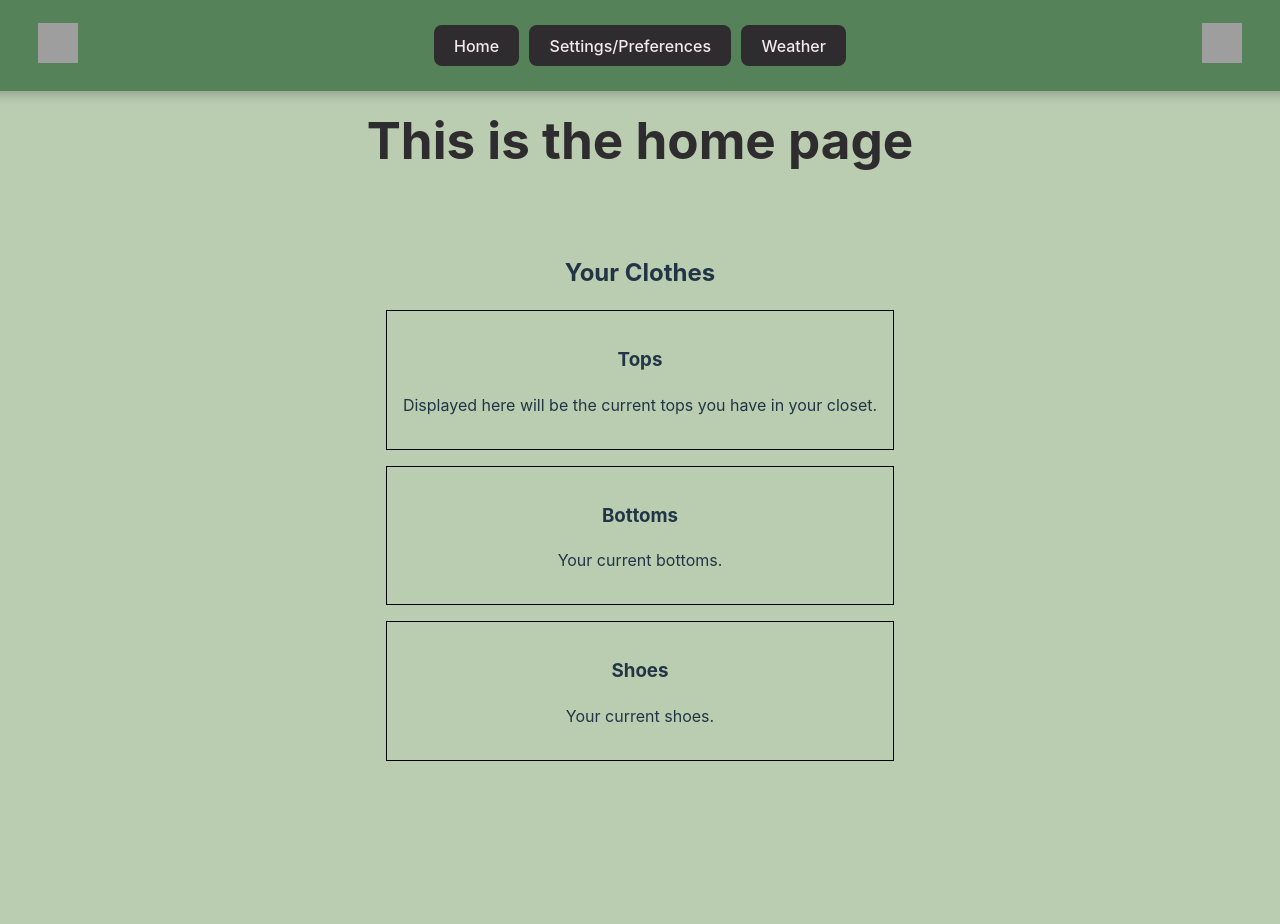
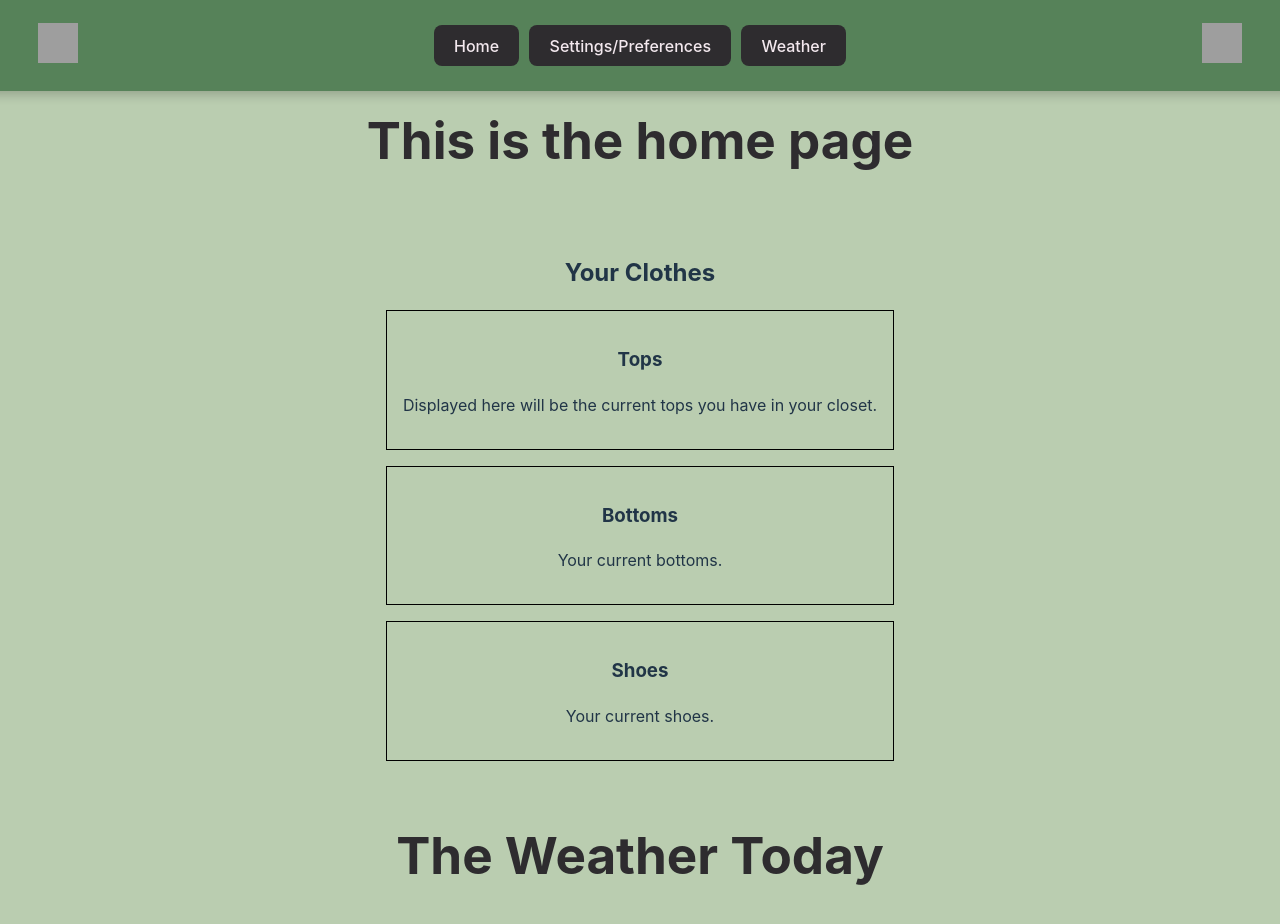
Before and after one commit to WVU-CS330-2024-08-Group02/ClimaCloset, a React (Vite) app: page /#/ in a window 1280 px wide. Shown: the top 924 px of the page. Before the commit the page ends 825 px from the top, so only its background shows below. Built offline with nearby package versions, Linux system fonts and the light colour scheme; grey boxes are pictures that could not be loaded.

Commit message:
added a weather start

```diff
--- a/src/pages/Home.jsx
+++ b/src/pages/Home.jsx
@@ -4,8 +4,13 @@ import { Shelf } from "../components/Shelf"
 export function Home()  {
     return (
         <>
+        <div>
             <h1>This is the home page</h1>
             <Shelf />
+        </div>
+        <div>
+            <h1>The Weather Today</h1>
+        </div>
         </>
     )
 }
```
